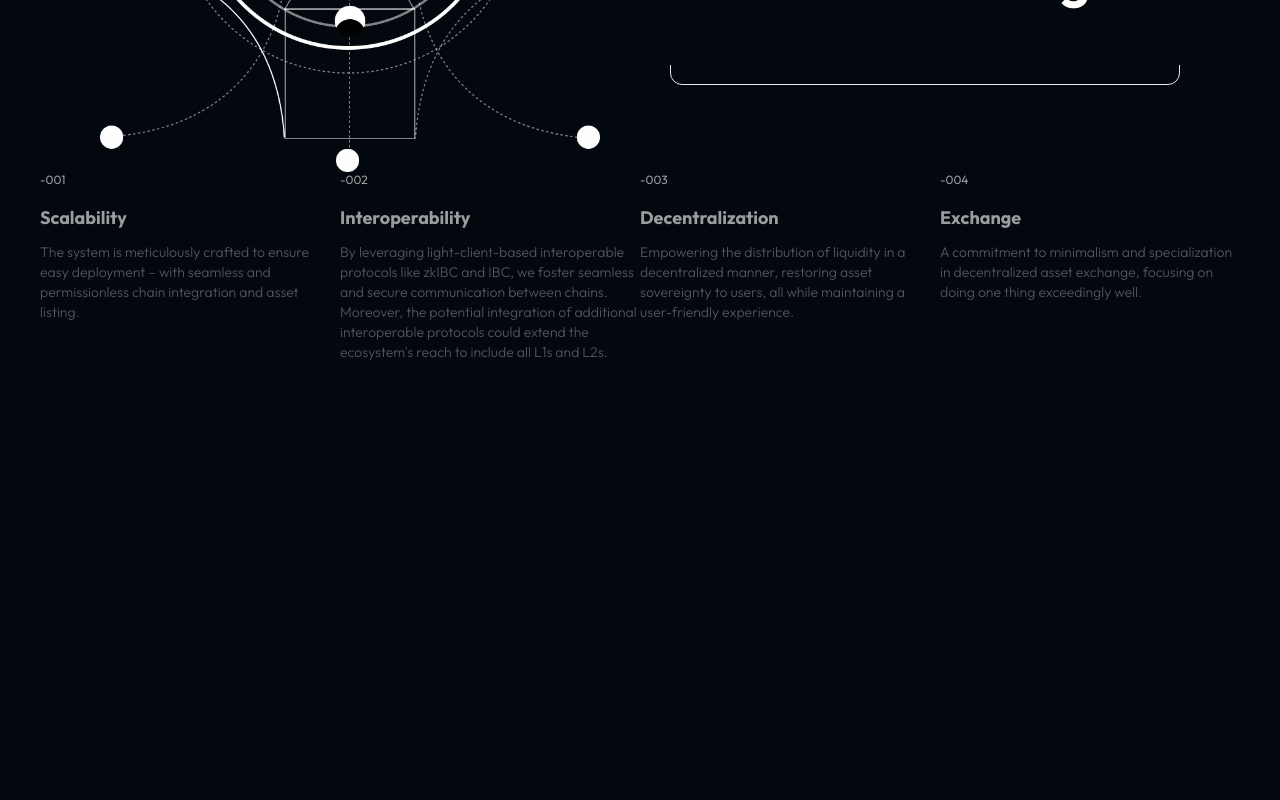
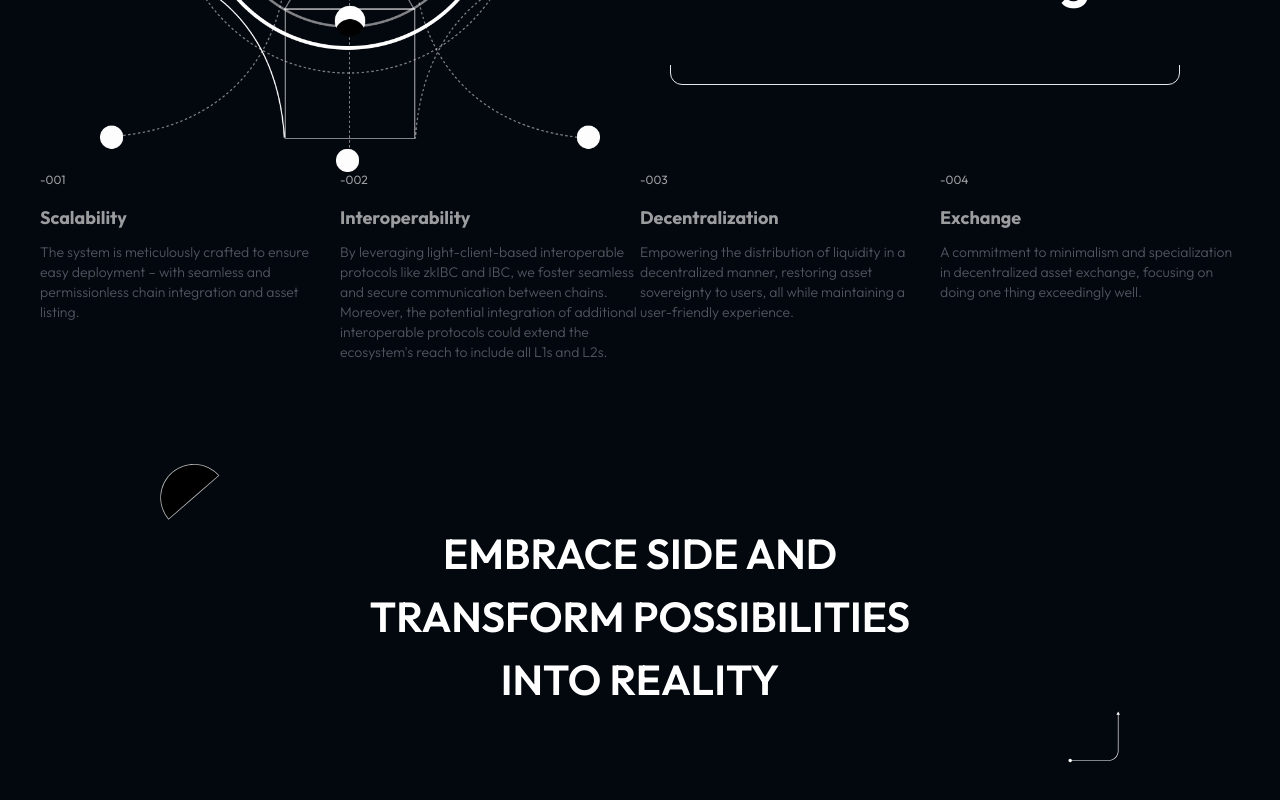
Before and after one commit to sideprotocol/sideprotocol.github.io, a Next.js app: page / in a window 1280 px wide. Shown: the part 2678-3478 px from the top of the page. Before the commit the page ends 3040 px from the top, so only its background shows below. Built offline with nearby package versions, Linux system fonts and the light colour scheme.

Commit message:
market page

```diff
--- a/src/app/components/Market.js
+++ b/src/app/components/Market.js
@@ -1,3 +1,20 @@
+"use client";
+import Image from "next/image";
+import sideMarketRound from "./img/side_market_round.svg";
+import sideMarketIcon from "./img/side_market_icon.svg";
+
 export default function Market() {
-  return <div></div>;
+  return (
+    <div className="">
+      <div className="h-[50vh]">
+        <div className="m-40 font-semibold text-[42px] text-center relative">
+          <Image src={sideMarketRound} className="h-[60px] w-[60px] absolute -top-[60px]" />
+          <div>EMBRACE SIDE AND</div>
+          <div>TRANSFORM POSSIBILITIES</div>
+          <div>INTO REALITY</div>
+          <Image src={sideMarketIcon} className="h-[52px] w-[52px] absolute right-0" />
+        </div>
+      </div>
+    </div>
+  );
 }
```
Also changed, not shown: src/app/components/img/side_market_icon.svg (added), src/app/components/img/side_market_round.svg (added).
